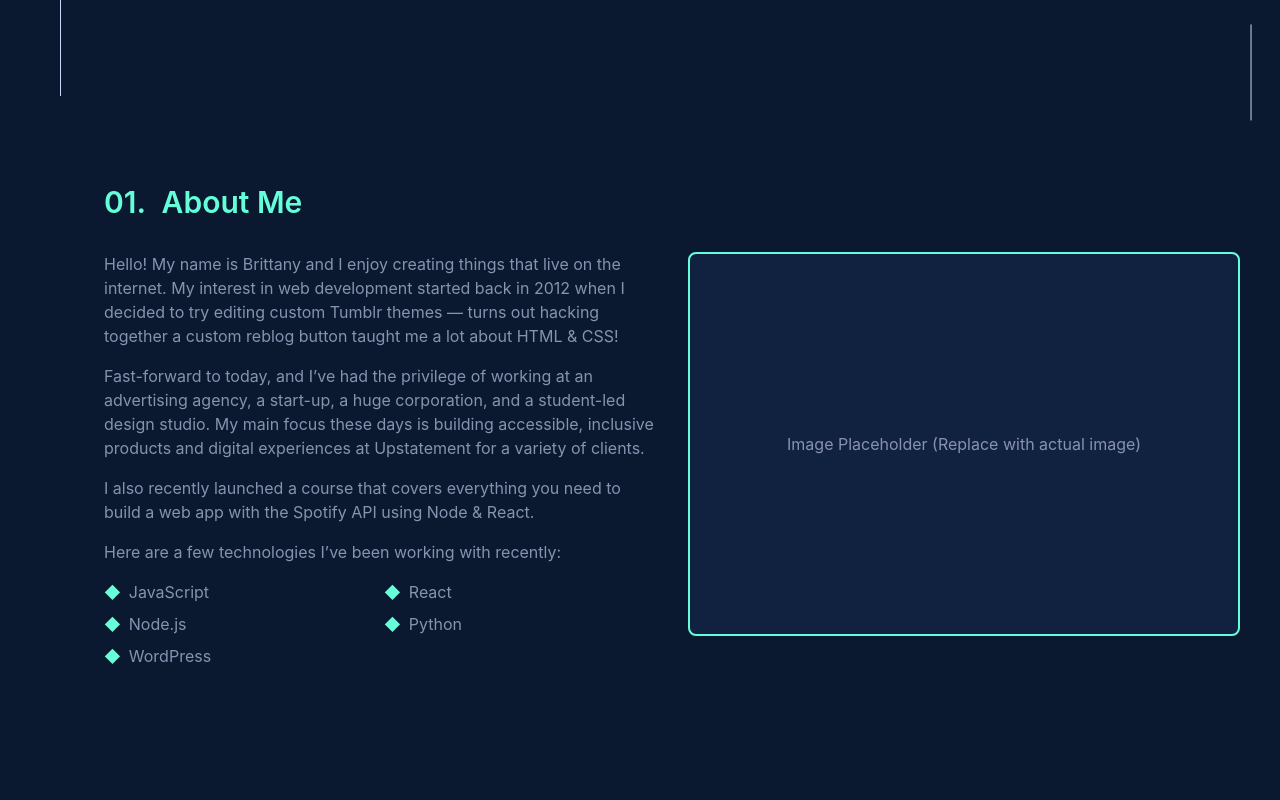
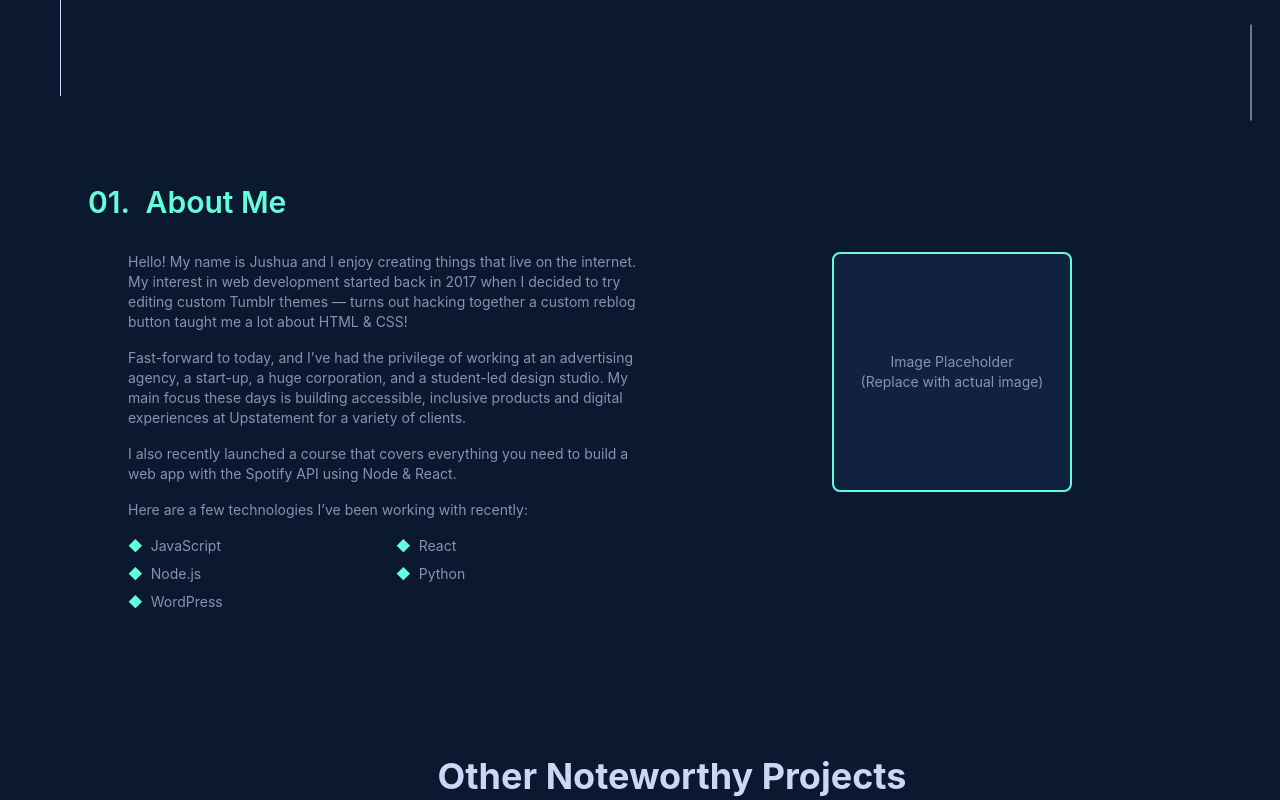
Before and after one commit to Pabelic1221/pabs-portfolio, a React (Create React App) app: page / in a window 1280 px wide. Shown: the part 680-1480 px from the top of the page. Built offline with nearby package versions, Linux system fonts and the light colour scheme.

Commit message:
Refactor About and Navbar components for improved layout and styling

```diff
--- a/src/components/About.js
+++ b/src/components/About.js
@@ -10,12 +10,14 @@ function About() {
   ];
 
   return (
-    <section id="about" className="py-16 bg-navy text-white px-10">
-      <div className="max-w-7xl mx-auto">
+    <section id="about" className="py-16 bg-navy text-white">
+      <div className="max-w-7xl mx-auto px-6">
         <h2 className="text-3xl font-semibold text-green mb-8">
           <span className="text-green mr-2">01.</span> About Me
         </h2>
 
+        {/* Unified content container with margins */}
+        <div className="mx-4 md:mx-10">
           <div className="grid grid-cols-1 md:grid-cols-2 gap-8">
             {/* Left Column: Text Content */}
             <div
@@ -23,19 +25,19 @@ function About() {
               data-aos="fade-up"
               data-aos-delay="100"
             >
-            <p className="text-slate text-base">
-              Hello! My name is Brittany and I enjoy creating things that live on the internet. My interest in web development started back in 2012 when I decided to try editing custom Tumblr themes — turns out hacking together a custom reblog button taught me a lot about HTML & CSS!
+              <p className="text-slate text-sm">
+                Hello! My name is Jushua and I enjoy creating things that live on the internet. My interest in web development started back in 2017 when I decided to try editing custom Tumblr themes — turns out hacking together a custom reblog button taught me a lot about HTML & CSS!
               </p>
-            <p className="text-slate text-base">
+              <p className="text-slate text-sm">
                 Fast-forward to today, and I’ve had the privilege of working at an advertising agency, a start-up, a huge corporation, and a student-led design studio. My main focus these days is building accessible, inclusive products and digital experiences at Upstatement for a variety of clients.
               </p>
-            <p className="text-slate text-base">
+              <p className="text-slate text-sm">
                 I also recently launched a course that covers everything you need to build a web app with the Spotify API using Node & React.
               </p>
-            <p className="text-slate text-base">
+              <p className="text-slate text-sm">
                 Here are a few technologies I’ve been working with recently:
               </p>
-            <ul className="grid grid-cols-2 gap-2 text-slate text-base">
+              <ul className="grid grid-cols-2 gap-2 text-slate text-sm">
                 {technologies.map((tech, index) => (
                   <li key={index} className="flex items-center">
                     <span className="text-green mr-2">◆</span> {tech}
@@ -44,14 +46,19 @@ function About() {
               </ul>
             </div>
 
-          {/* Right Column: Image Placeholder */}
+            {/* Right Column: Square Image Placeholder */}
             <div
               className="relative"
               data-aos="fade-left"
               data-aos-delay="200"
             >
-            <div className="w-full h-96 bg-light-navy rounded-lg flex items-center justify-center border-2 border-green">
-              <span className="text-slate text-base">Image Placeholder (Replace with actual image)</span>
+              <div className="w-60 h-60 bg-light-navy rounded-lg flex items-center justify-center border-2 border-green mx-auto">
+                <span className="text-slate text-sm text-center">
+                  Image Placeholder
+                  <br />
+                  (Replace with actual image)
+                </span>
+              </div>
             </div>
           </div>
         </div>
--- a/src/components/Navbar.js
+++ b/src/components/Navbar.js
@@ -16,7 +16,11 @@ function Navbar() {
   }, [prevScrollPos]);
 
   return (
-    <nav className={`fixed top-0 left-0 right-0 text-white z-50 py-4 px-6 flex justify-end items-center bg-navy shadow-lg transition-transform duration-300 ${isVisible ? 'translate-y-0' : '-translate-y-full'}`}>
+    <nav
+      className={`fixed top-0 left-0 right-0 z-50 py-4 px-6 flex justify-end items-center text-white backdrop-blur-md bg-navy/60 shadow-lg transition-transform duration-300 ${
+        isVisible ? 'translate-y-0' : '-translate-y-full'
+      }`}
+    >
       <div className="space-x-6">
         {['About', 'Experience', 'Work', 'Contact'].map((item, index) => (
           <a
```
Lines whose indentation alone changed are shown as unchanged.
